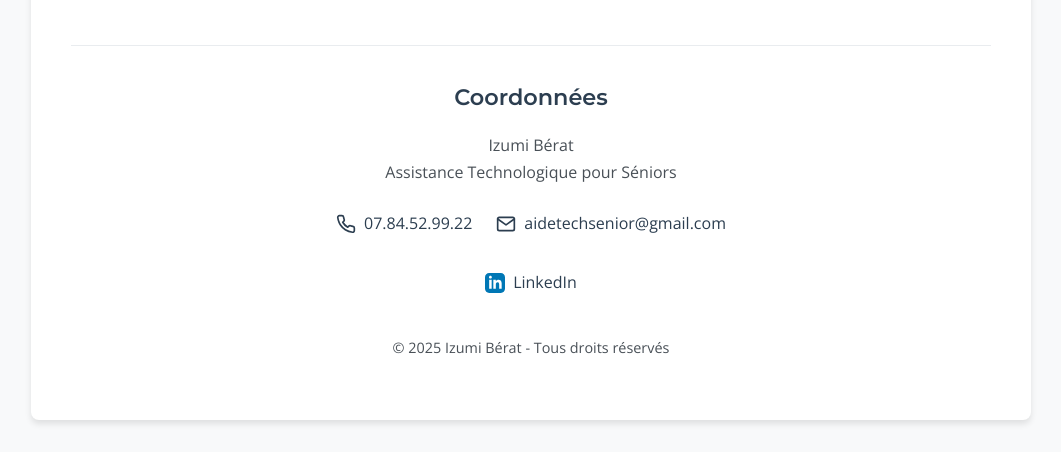
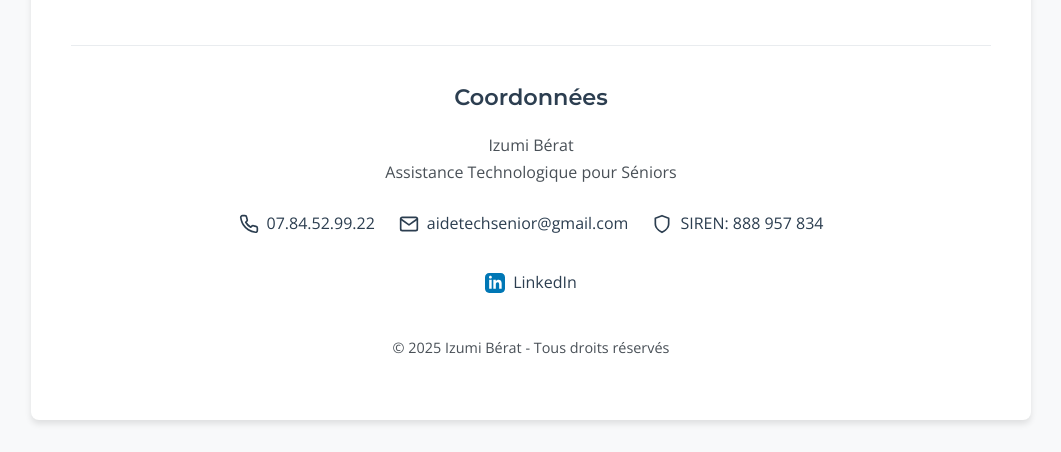
Before and after one commit to izumiberat/aide-technologique-seniors, a plain HTML site: page index.html in a window 1280 px wide. Shown: the part 7399-7851 px from the top of the page, without its empty margins (109-1170 px from the left). Drawn offline with nearby package versions, Linux system fonts and the light colour scheme.

Commit message:
added SIREN number

```diff
--- a/index.html
+++ b/index.html
@@ -1197,6 +1197,12 @@
                             <span>aidetechsenior@gmail.com</span>
                         </a>
                     </div>
+                    <div class="contact-item">
+                    <svg width="20" height="20" viewBox="0 0 24 24" fill="none" stroke="currentColor" stroke-width="2" stroke-linecap="round" stroke-linejoin="round">
+                        <path d="M12 22s8-4 8-10V5l-8-3-8 3v7c0 6 8 10 8 10z"></path>
+                    </svg>
+                    <span>SIREN: 888 957 834</span>
+                </div>
                 </div>
 
                 <div class="social-links">
@@ -1207,7 +1213,6 @@
                         <span>LinkedIn</span>
                     </a>
                 </div>
-
                 <p class="copyright">© 2025 Izumi Bérat - Tous droits réservés</p>
             </div>
         </div>
```
